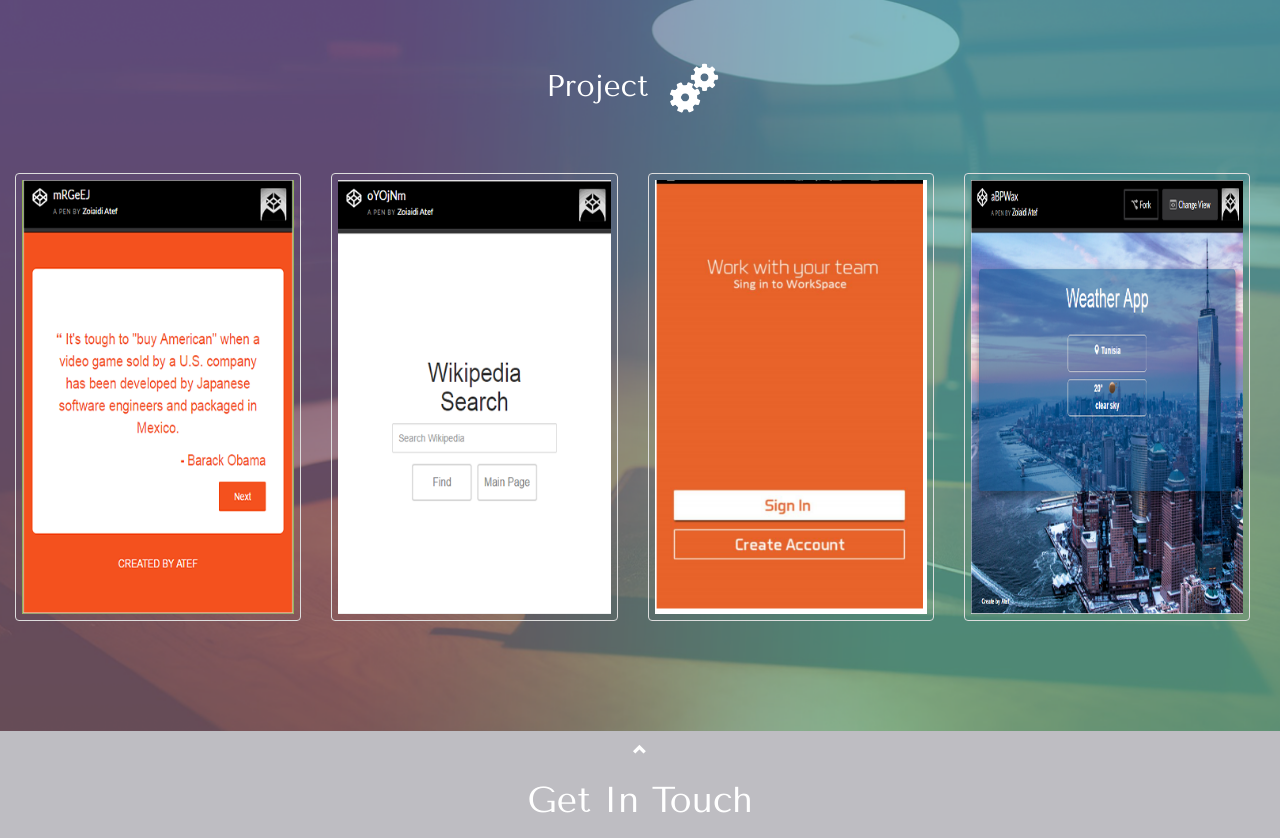
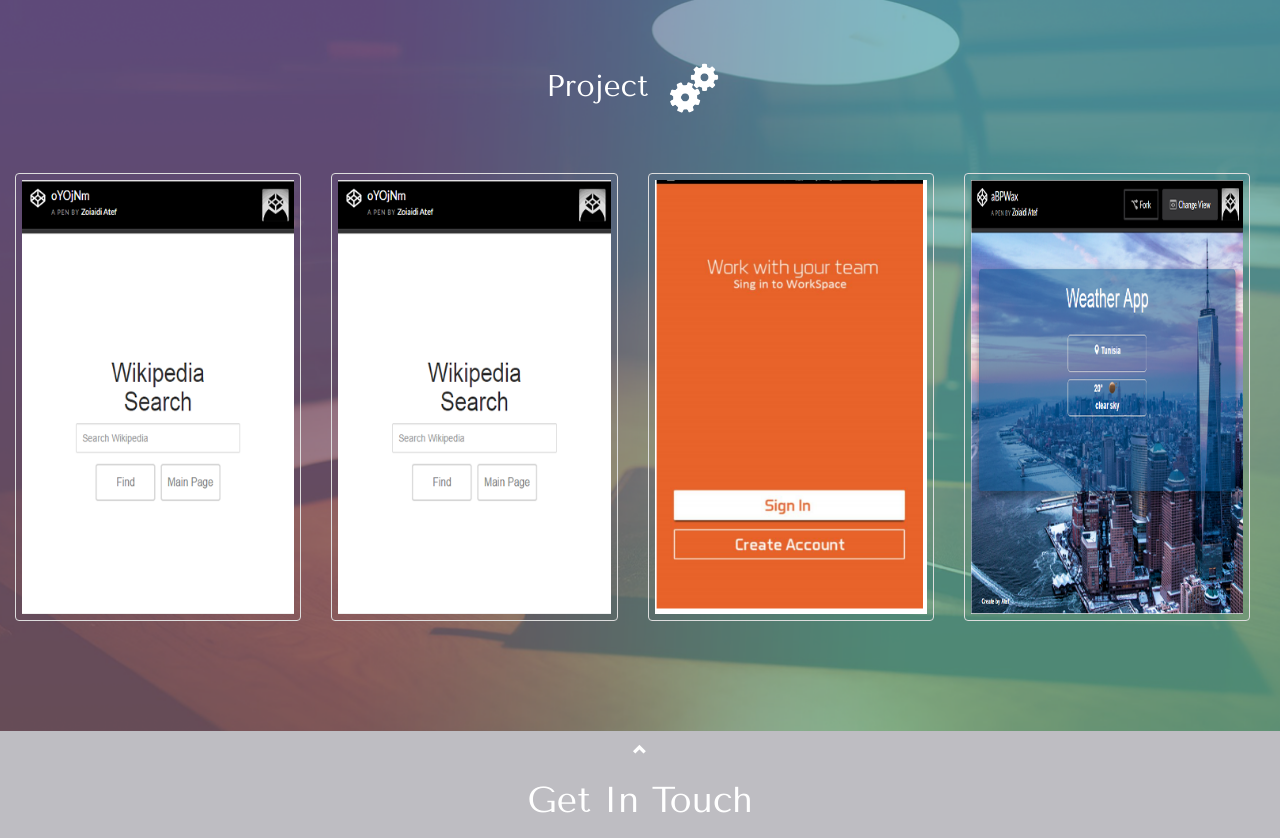
Before and after one commit to AtefZoiaidi/AtefZoiaidi, a plain HTML site: page index.html in a window 1280 px wide. Shown: the part 2143-2981 px from the top of the page. Drawn offline with nearby package versions, Linux system fonts and the light colour scheme; files whose address does not match are found by name.

Commit message:
Update index.html

```diff
--- a/index.html
+++ b/index.html
@@ -317,7 +317,7 @@ $(window).scroll(function() {
 <div class="col-md-3 col-xs-6">
 <div id="img1" class="thumbnail iconwork">
 
-          <img src="icon/work1.PNG" class="img-responsive img-block" style="width:100% ;padding:2px">
+          <img src="icon/work2.PNG" class="img-responsive img-block" style="width:100% ;padding:2px">
 
 		<div class="img-over">
 		<div class="text"><p>Build a Random Quote Machine<br></p>
@@ -329,7 +329,7 @@ $(window).scroll(function() {
 <div class="col-md-3 col-xs-6">
 <div id="img1" class="thumbnail iconwork">
 
-          <img src="icon/work2.PNG" class="img-responsive img-block"alt="Mysql" style="width:100% ;padding:2px">
+          <img src="icon/work2.PNG" class="img-responsive img-block" style="width:100% ;padding:2px">
           <div class="img-over">
 		<div class="text"><p>Build a Wikipedia Viewer <br></p>
 		<a href="http://codepen.io/atefzoiaidi/full/oYOjNm/"target="_blank">Here Link</a></div>
```
